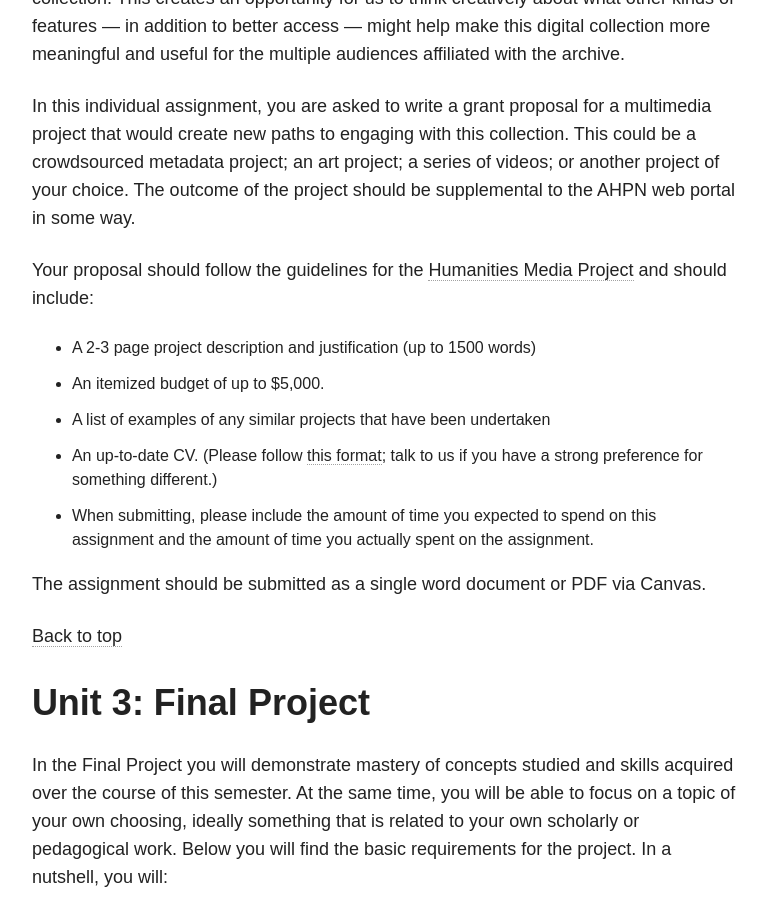
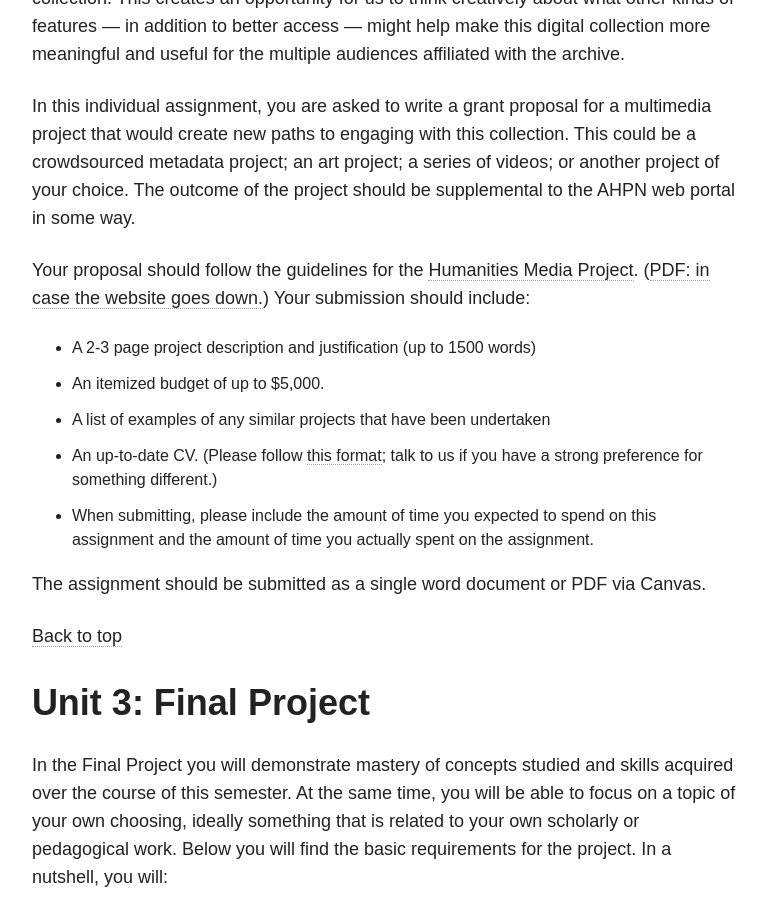
Before and after one commit to pilarvillanueva/criticalarchives, a Jekyll site: the page built from assignments/index.md, in a window 1280 px wide and 900 px high, scrolled down 4497 px. Shown: the whole window, without its empty margins (254-1021 px from the left). Built offline with Jekyll 4.4.1, drawn with Linux system fonts in a browser that asks for light colours; nearby versions of some CDN libraries.

Commit message:
pdf of assignment 2

```diff
--- a/assignments/index.md
+++ b/assignments/index.md
@@ -64,7 +64,7 @@ LLILAS Benson is remaking the AHPN website in order to improve access to the col
 
 In this individual assignment, you are asked to write a grant proposal for a multimedia project that would create new paths to engaging with this collection. This could be a crowdsourced metadata project; an art project; a series of videos; or another project of your choice. The outcome of the project should be supplemental to the AHPN web portal in some way.
 
-Your proposal should follow the guidelines for the [Humanities Media Project](https://humanitiesmediaproject.org/call-for-proposals/) and should include:
+Your proposal should follow the guidelines for the [Humanities Media Project](https://humanitiesmediaproject.org/call-for-proposals/). ([PDF: in case the website goes down.](../pdf/hmp-proposalGuidelines.pdf)) Your submission should include:
 * A 2-3 page project description and justification (up to 1500 words)
 * An itemized budget of up to $5,000.
 * A list of examples of any similar projects that have been undertaken
```
Also changed, not shown: 1 other file.
